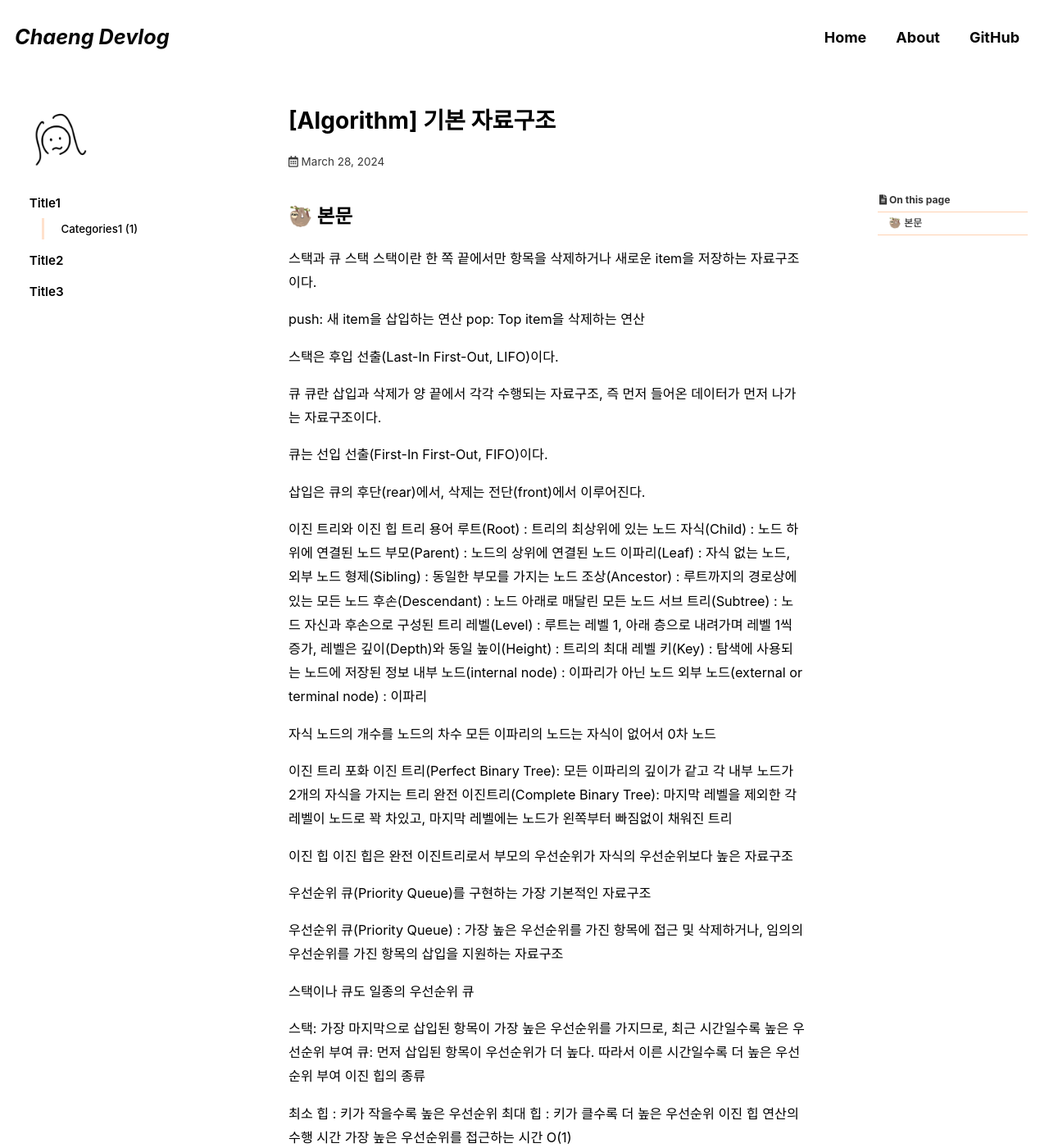
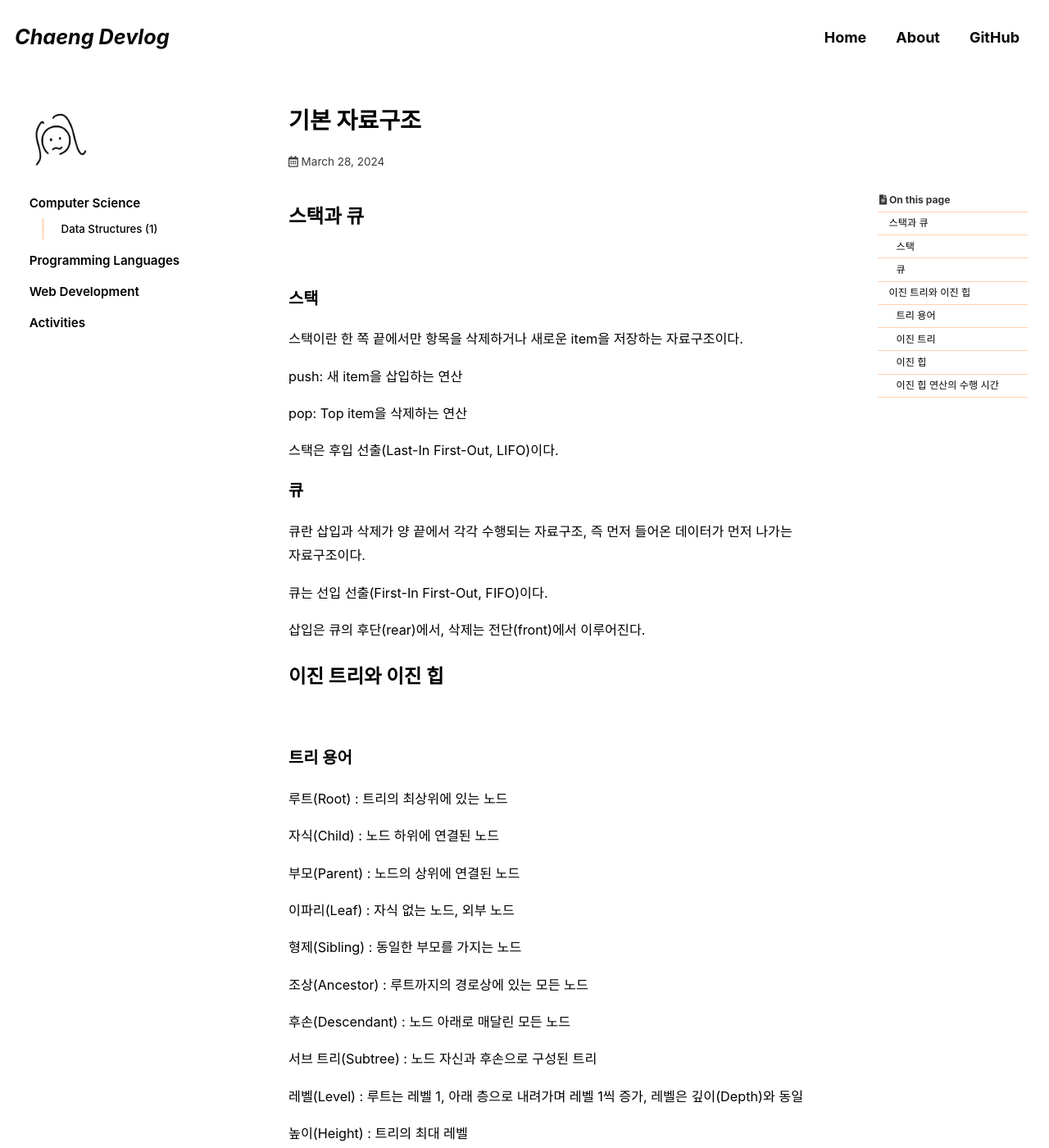
Before and after one commit to cchaeyoung/cchaeyoung.github.io, a Jekyll site: the page built from _posts/2022-07-24-categories-post-name-here.md, in a window 1280 px wide and 1400 px high. Shown: the whole window at 82% size. Built offline with Jekyll 4.4.1, drawn with Linux system fonts in a browser that asks for light colours; cached includes are drawn as plain includes; some web fonts are replaced; comment, search, counter and statistics services are not loaded; some of the changed text lies outside the part shown.

Commit message:
Update categories

```diff
--- a/_data/navigation.yml
+++ b/_data/navigation.yml
@@ -18,25 +18,32 @@ main:
 # sidebar navigation (categories)
 # 2022.02.15 sidebar update : simple ver.
 categories:
-  - title: "Title1"
+  - title: "Computer Science"
     children:
-      - title: "Categories1"
-        url: /categories/categories1/
-      - title: "Categories2"
-        url: /categories/categories2/
-      - title: "Categories3"
-        url: /categories/categories3/
-      - title: "Categories4"
-        url: /categories/categories4/
+      - title: "Data Structures"
+        url: /categories/data-structures/
+      # - title: "Categories2"
+      #   url: /categories/categories2/
+      # - title: "Categories3"
+      #   url: /categories/categories3/
+      # - title: "Categories4"
+      #   url: /categories/categories4/
 
-  - title: "Title2"
+  - title: "Programming Languages"
     children:
-      - title: "Categories5"
-        url: /categories/categories5/
-      - title: "Categories6"
-        url: /categories/categories6/
+      - title: "Python"
+        url: /categories/python/
+      - title: "C"
+        url: /categories/C/
 
-  - title: "Title3"
+  - title: "Web Development"
     children:
-      - title: "Categories7"
-        url: /categories/categories7/
+      - title: "Frontend"
+        url: /categories/frontend/
+      - title: "Backend"
+        url: /categories/backend/
+
+  - title: "Activities"
+    children:
+      # - title: "Categories4"
+      #   url: /categories/categories4/
--- a/_posts/2022-07-24-categories-post-name-here.md
+++ b/_posts/2022-07-24-categories-post-name-here.md
@@ -1,13 +1,13 @@
 ---
-title: "[Algorithm] 기본 자료구조"
+title: "기본 자료구조"
 excerpt: "기본 자료구조"
 
 categories:
-  - Categories1
+  - Data Structures
 tags:
-  - [tag1, tag2]
+  - [Data Structures]
 
-permalink: /categories1/post-name-here-2/
+permalink: /data-structures/1
 
 toc: true
 toc_sticky: true
@@ -16,48 +16,67 @@ date: 2024-03-28
 last_modified_at: 2024-03-28
 ---
 
-## 🦥 본문
+## 스택과 큐
 
-스택과 큐
-스택
+<br/>
+
+### 스택
 스택이란 한 쪽 끝에서만 항목을 삭제하거나 새로운 item을 저장하는 자료구조이다.
 
 push: 새 item을 삽입하는 연산
+
 pop: Top item을 삭제하는 연산
 
 스택은 후입 선출(Last-In First-Out, LIFO)이다.
 
-큐
+### 큐
 큐란 삽입과 삭제가 양 끝에서 각각 수행되는 자료구조, 즉 먼저 들어온 데이터가 먼저 나가는 자료구조이다.
 
 큐는 선입 선출(First-In First-Out, FIFO)이다.
 
 삽입은 큐의 후단(rear)에서, 삭제는 전단(front)에서 이루어진다.
 
-이진 트리와 이진 힙
-트리 용어
+## 이진 트리와 이진 힙
+
+<br/>
+
+### 트리 용어
 루트(Root) : 트리의 최상위에 있는 노드
+
 자식(Child) : 노드 하위에 연결된 노드
+
 부모(Parent) : 노드의 상위에 연결된 노드
+
 이파리(Leaf) : 자식 없는 노드, 외부 노드
+
 형제(Sibling) : 동일한 부모를 가지는 노드
+
 조상(Ancestor) : 루트까지의 경로상에 있는 모든 노드
+
 후손(Descendant) : 노드 아래로 매달린 모든 노드
+
 서브 트리(Subtree) : 노드 자신과 후손으로 구성된 트리
+
 레벨(Level) : 루트는 레벨 1, 아래 층으로 내려가며 레벨 1씩 증가, 레벨은 깊이(Depth)와 동일
+
 높이(Height) : 트리의 최대 레벨
+
 키(Key) : 탐색에 사용되는 노드에 저장된 정보
+
 내부 노드(internal node) : 이파리가 아닌 노드
+
 외부 노드(external or terminal node) : 이파리
 
 자식 노드의 개수를 노드의 차수
+
 모든 이파리의 노드는 자식이 없어서 0차 노드
 
-이진 트리
+### 이진 트리
 포화 이진 트리(Perfect Binary Tree): 모든 이파리의 깊이가 같고 각 내부 노드가 2개의 자식을 가지는 트리
+
 완전 이진트리(Complete Binary Tree): 마지막 레벨을 제외한 각 레벨이 노드로 꽉 차있고, 마지막 레벨에는 노드가 왼쪽부터 빠짐없이 채워진 트리
 
-이진 힙
+### 이진 힙
 이진 힙은 완전 이진트리로서 부모의 우선순위가 자식의 우선순위보다 높은 자료구조
 
 우선순위 큐(Priority Queue)를 구현하는 가장 기본적인 자료구조
@@ -67,12 +86,15 @@ pop: Top item을 삭제하는 연산
 스택이나 큐도 일종의 우선순위 큐
 
 스택: 가장 마지막으로 삽입된 항목이 가장 높은 우선순위를 가지므로, 최근 시간일수록 높은 우선순위 부여
+
 큐: 먼저 삽입된 항목이 우선순위가 더 높다. 따라서 이른 시간일수록 더 높은 우선순위 부여
 이진 힙의 종류
 
 최소 힙 : 키가 작을수록 높은 우선순위
+
 최대 힙 : 키가 클수록 더 높은 우선순위
-이진 힙 연산의 수행 시간
+
+### 이진 힙 연산의 수행 시간
 가장 높은 우선순위를 접근하는 시간 O(1)
 
 이진 힙에서 삽입과 삭제는 힙 속성을 회복시키기 위해 각각 O(logn)
```
Also changed, not shown: _pages/categories/category-categories1.md (deleted, +0 -9 lines), _pages/categories/category-data-structures.md (added, +9 -0 lines).
